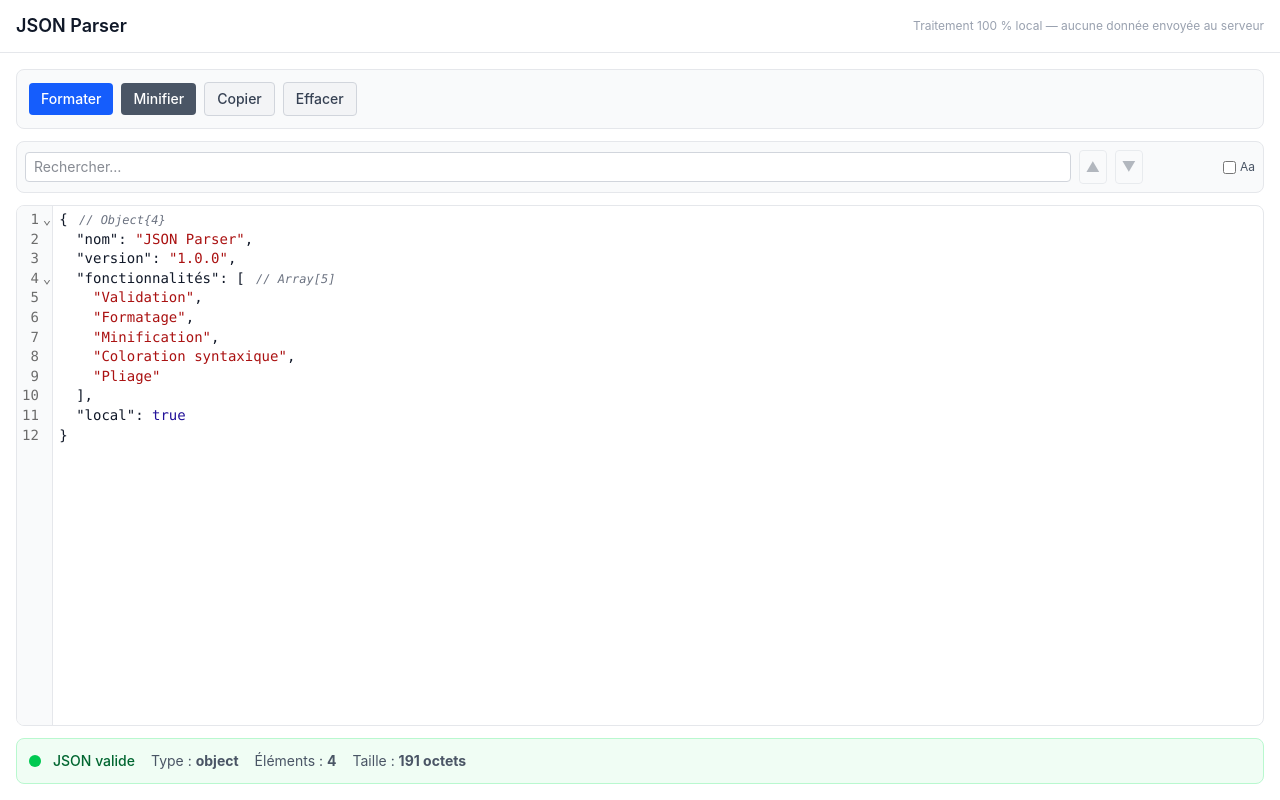
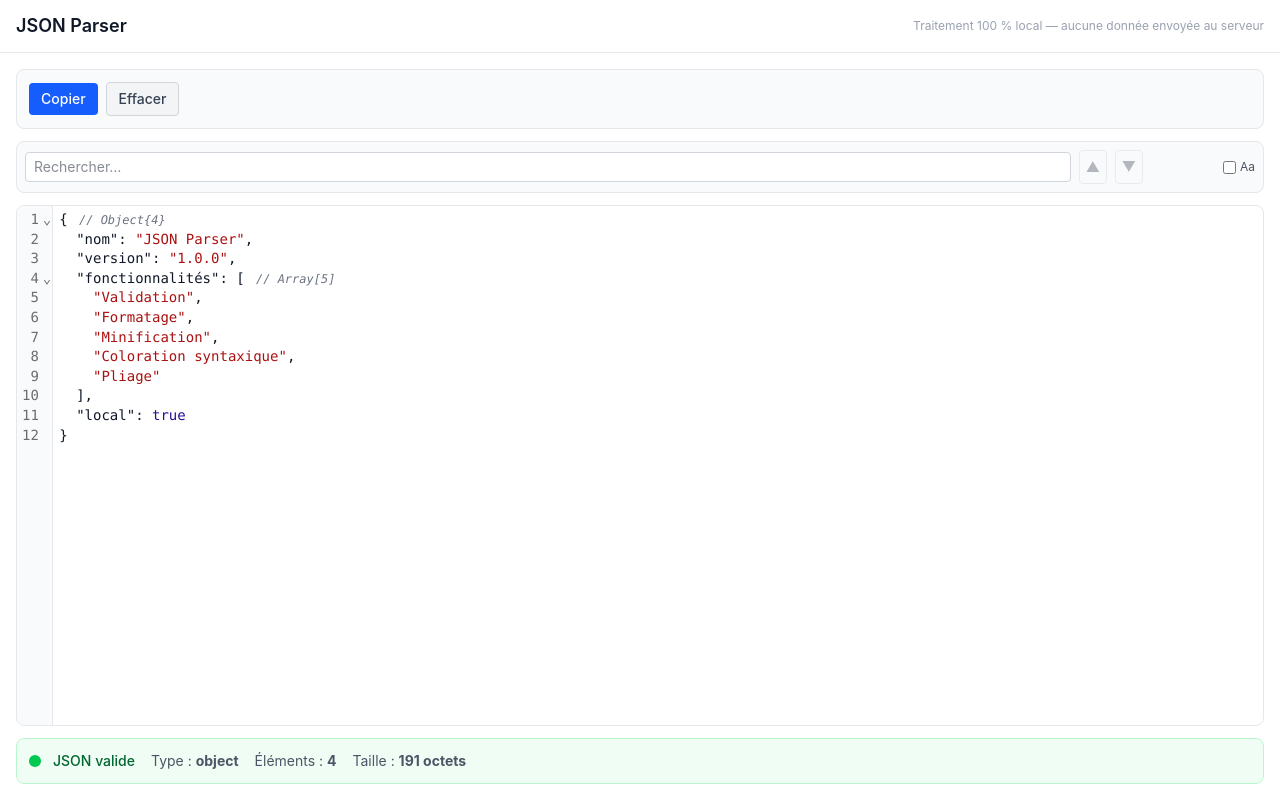
Before and after one commit to JonathanRsx/json-parser, a React (Vite) app: page / in a window 1280 px wide. Built offline with nearby package versions, Linux system fonts and the light colour scheme.

Commit message:
refactor: remove formatting and minification functionalities from useJsonDocument and Toolbar components

```diff
--- a/src/App.tsx
+++ b/src/App.tsx
@@ -13,8 +13,6 @@ export default function App() {
     setRawText,
     validation,
     stats,
-    handleFormat,
-    handleMinify,
     handleCopy,
     handleClear,
   } = useJsonDocument();
@@ -44,13 +42,7 @@ export default function App() {
       </header>
 
       <main className="flex-1 flex flex-col gap-3 p-4 min-h-0">
-        <Toolbar
-          onFormat={handleFormat}
-          onMinify={handleMinify}
-          onCopy={handleCopy}
-          onClear={handleClear}
-          isValid={validation.isValid}
-        />
+        <Toolbar onCopy={handleCopy} onClear={handleClear} />
 
         <SearchBar
           query={query}
--- a/src/components/Toolbar/Toolbar.tsx
+++ b/src/components/Toolbar/Toolbar.tsx
@@ -1,45 +1,16 @@
 interface ToolbarProps {
-  onFormat: () => void;
-  onMinify: () => void;
   onCopy: () => void;
   onClear: () => void;
-  isValid: boolean;
 }
 
-export function Toolbar({
-  onFormat,
-  onMinify,
-  onCopy,
-  onClear,
-  isValid,
-}: ToolbarProps) {
+export function Toolbar({ onCopy, onClear }: ToolbarProps) {
   return (
     <div className="flex flex-wrap items-center gap-2 p-3 bg-gray-50 border border-gray-200 rounded-lg">
       <button
         type="button"
-        onClick={onFormat}
-        disabled={!isValid}
-        className="px-3 py-1.5 text-sm font-medium bg-blue-600 text-white rounded hover:bg-blue-700 disabled:opacity-50 disabled:cursor-not-allowed"
-        aria-label="Formater le JSON"
-      >
-        Formater
-      </button>
-
-      <button
-        type="button"
-        onClick={onMinify}
-        disabled={!isValid}
-        className="px-3 py-1.5 text-sm font-medium bg-gray-600 text-white rounded hover:bg-gray-700 disabled:opacity-50 disabled:cursor-not-allowed"
-        aria-label="Minifier le JSON"
-      >
-        Minifier
-      </button>
-
-      <button
-        type="button"
         onClick={onCopy}
-        className="px-3 py-1.5 text-sm font-medium bg-gray-100 text-gray-700 border border-gray-300 rounded hover:bg-gray-200"
-        aria-label="Copier le contenu"
+        className="px-3 py-1.5 text-sm font-medium bg-blue-600 text-white rounded hover:bg-blue-700"
+        aria-label="Copier le contenu formaté"
       >
         Copier
       </button>
--- a/src/hooks/useJsonDocument.ts
+++ b/src/hooks/useJsonDocument.ts
@@ -1,10 +1,5 @@
 import { useState, useCallback, useMemo } from "react";
-import {
-  validateJson,
-  formatJson,
-  minifyJson,
-  getDocumentStats,
-} from "../features/json";
+import { validateJson, formatJson, getDocumentStats } from "../features/json";
 import type { ValidationResult, DocumentStats } from "../features/json";
 
 const DEFAULT_JSON = `{
@@ -23,6 +18,11 @@ const DEFAULT_JSON = `{
 export function useJsonDocument() {
   const [rawText, setRawText] = useState(DEFAULT_JSON);
 
+  const handleTextChange = useCallback((text: string) => {
+    const formatted = formatJson(text);
+    setRawText(formatted ?? text);
+  }, []);
+
   const validation: ValidationResult = useMemo(
     () => validateJson(rawText),
     [rawText],
@@ -33,22 +33,13 @@ export function useJsonDocument() {
     [rawText, validation.isValid],
   );
 
-  const handleFormat = useCallback(() => {
-    const result = formatJson(rawText);
-    if (result !== null) {
-      setRawText(result);
+  const handleCopy = useCallback(async () => {
+    const formatted = formatJson(rawText);
+    const textToCopy = formatted ?? rawText;
+    if (formatted !== null) {
+      setRawText(formatted);
     }
-  }, [rawText]);
-
-  const handleMinify = useCallback(() => {
-    const result = minifyJson(rawText);
-    if (result !== null) {
-      setRawText(result);
-    }
-  }, [rawText]);
-
-  const handleCopy = useCallback(async () => {
-    await navigator.clipboard.writeText(rawText);
+    await navigator.clipboard.writeText(textToCopy);
   }, [rawText]);
 
   const handleClear = useCallback(() => {
@@ -57,11 +48,9 @@ export function useJsonDocument() {
 
   return {
     rawText,
-    setRawText,
+    setRawText: handleTextChange,
     validation,
     stats,
-    handleFormat,
-    handleMinify,
     handleCopy,
     handleClear,
   };
```
